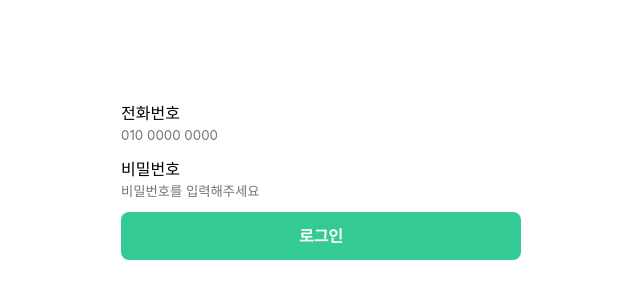
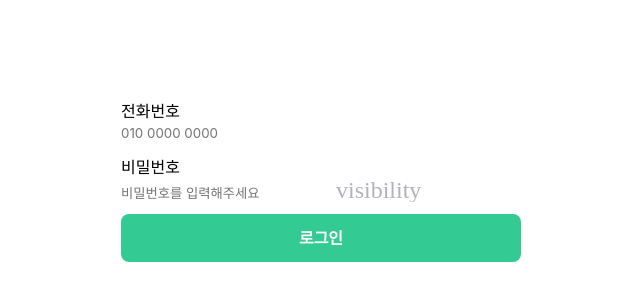
Before and after one commit to shocki-org/shocki-web, a React (Vite) app: page / in a window 1280 px wide. Shown: the part 220-520 px from the top of the page, without its empty margins (319-959 px from the left). Built offline with nearby package versions, Linux system fonts and the light colour scheme; a web font is replaced by a local one.

Commit message:
feat(input): Add visibility toggle button to input component

```diff
--- a/src/components/Input/Input.tsx
+++ b/src/components/Input/Input.tsx
@@ -33,7 +33,7 @@ const Input = (props: Props) => {
         />
 
         {props.visibility && (
-          <button onClick={toggleVisibility}>
+          <button type="button" onClick={toggleVisibility}>
             <MaterialIcon>
               {visibility ? "visibility_off" : "visibility"}
             </MaterialIcon>
--- a/src/pages/Index/index.tsx
+++ b/src/pages/Index/index.tsx
@@ -19,6 +19,7 @@ const IndexPage = () => {
         <Input
           label="비밀번호"
           placeholder="비밀번호를 입력해주세요"
+          visibility
           state={[password, setPassword]}
         />
 
```
Also changed, not shown: 1 other file (tests, documents, lock files or other folders).
